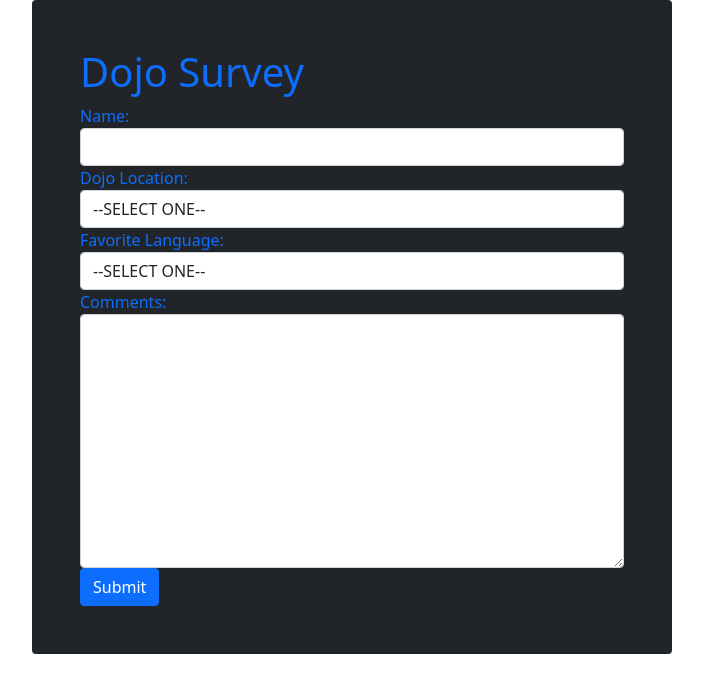
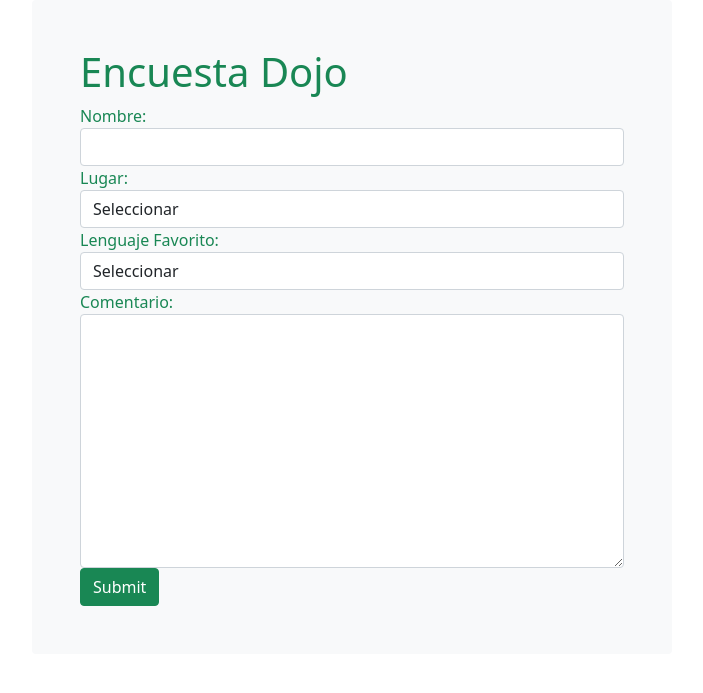
Before and after one commit to JavieraValenzuela90/Tareas-Python, a Flask app: page / in a window 1280 px wide. Shown: the top 693 px of the page, without its empty margins (288-991 px from the left). Run offline with Flask 3, Linux system fonts and the light colour scheme.

Commit message:
Tarea Encuesta dojo hecha

```diff
--- a/Encuesta Dojo/server.py
+++ b/Encuesta Dojo/server.py
@@ -2,7 +2,7 @@ from flask import Flask, render_template, session, redirect, request
 
 app = Flask(__name__)
 
-app.secret_key="encuesta dojo"
+app.secret_key="esto es secreto"
 
 @app.route('/')
 def index():
@@ -15,11 +15,11 @@ def process():
     session['location'] = request.form['location']
     session['language'] = request.form['language']
     session['comments'] = request.form['comments']
-    return redirect('/success')
+    return redirect('/resultados')
 
-@app.route('/success')
-def success():
-    return render_template('success.html')
+@app.route('/resultados')
+def resultados():
+    return render_template('resultados.html')
 
 if __name__=="__main__":
     app.run(debug=True)
--- a/Encuesta Dojo/templates/index.html
+++ b/Encuesta Dojo/templates/index.html
@@ -5,41 +5,41 @@
     <meta http-equiv="X-UA-Compatible" content="IE=edge">
     <meta name="viewport" content="width=device-width, initial-scale=1.0">
     <link href="https://cdn.jsdelivr.net/npm/bootstrap@5.0.2/dist/css/bootstrap.min.css" rel="stylesheet" integrity="sha384-EVSTQN3/azprG1Anm3QDgpJLIm9Nao0Yz1ztcQTwFspd3yD65VohhpuuCOmLASjC" crossorigin="anonymous">
-    <title>Dojo Survey</title>
+    <title>Encuesta Dojo</title>
 </head>
 <body>
-    <form action="/process" method="post" class="bg-dark text-primary p-5 rounded col-6 mx-auto">
-        <h1>Dojo Survey</h1>
+    <form action="/process" method="post" class="bg-light text-success p-5 rounded col-6 mx-auto">
+        <h1>Encuesta Dojo</h1>
         <div class="form-group">
-            <label for="name">Name:</label>
+            <label for="name">Nombre:</label>
             <input type="text" name="name" class="form-control">
         </div>
         <div class="form-group">
-            <label for="location">Dojo Location:</label>
+            <label for="location">Lugar:</label>
             <select name="location"  class="form-control">
-                <option value="">--SELECT ONE--</option>
-                <option value="Chicago">Chicago</option>
-                <option value="Burbank">Burbank</option>
-                <option value="Seattle">Seattle</option>
-                <option value="Online">Online</option>
+                <option value="">Seleccionar</option>
+                <option value="Santiago">Santiago</option>
+                <option value="Talca">Talca</option>
+                <option value="Concepción">Concepción</option>
+                <option value="Puerto Montt">Puerto Montt</option>
             </select>
         </div>
         <div class="form-group">
-            <label for="language">Favorite Language:</label>
+            <label for="language">Lenguaje Favorito:</label>
             <select name="language"  class="form-control">
-                <option value="">--SELECT ONE--</option>
-                <option value="HTML">HTML</option>
-                <option value="CSS">CSS</option>
+                <option value="">Seleccionar</option>
+                <option value="Assembly">Assembly</option>
+                <option value="C++">C++</option>
                 <option value="JavaScript">JavaScript</option>
-                <option value="Python">Python</option>
-                <option value="C#">C#</option>
+                <option value="TypeScript">TypeScript</option>
+                <option value="Java">Java</option>
             </select>
         </div>
         <div class="form-group">
-            <label for="name">Comments:</label>
+            <label for="name">Comentario:</label>
             <textarea name="comments"  cols="30" rows="10" class="form-control"></textarea>
         </div>
-        <input type="submit" value="Submit" class="btn btn-primary">
+        <input type="submit" value="Submit" class="btn btn-success">
     </form>
 </body>
 </html>
```
Also changed, not shown: Encuesta Dojo/templates/resultados.html (renamed from Encuesta Dojo/templates/success.html, +7 -7 lines).
